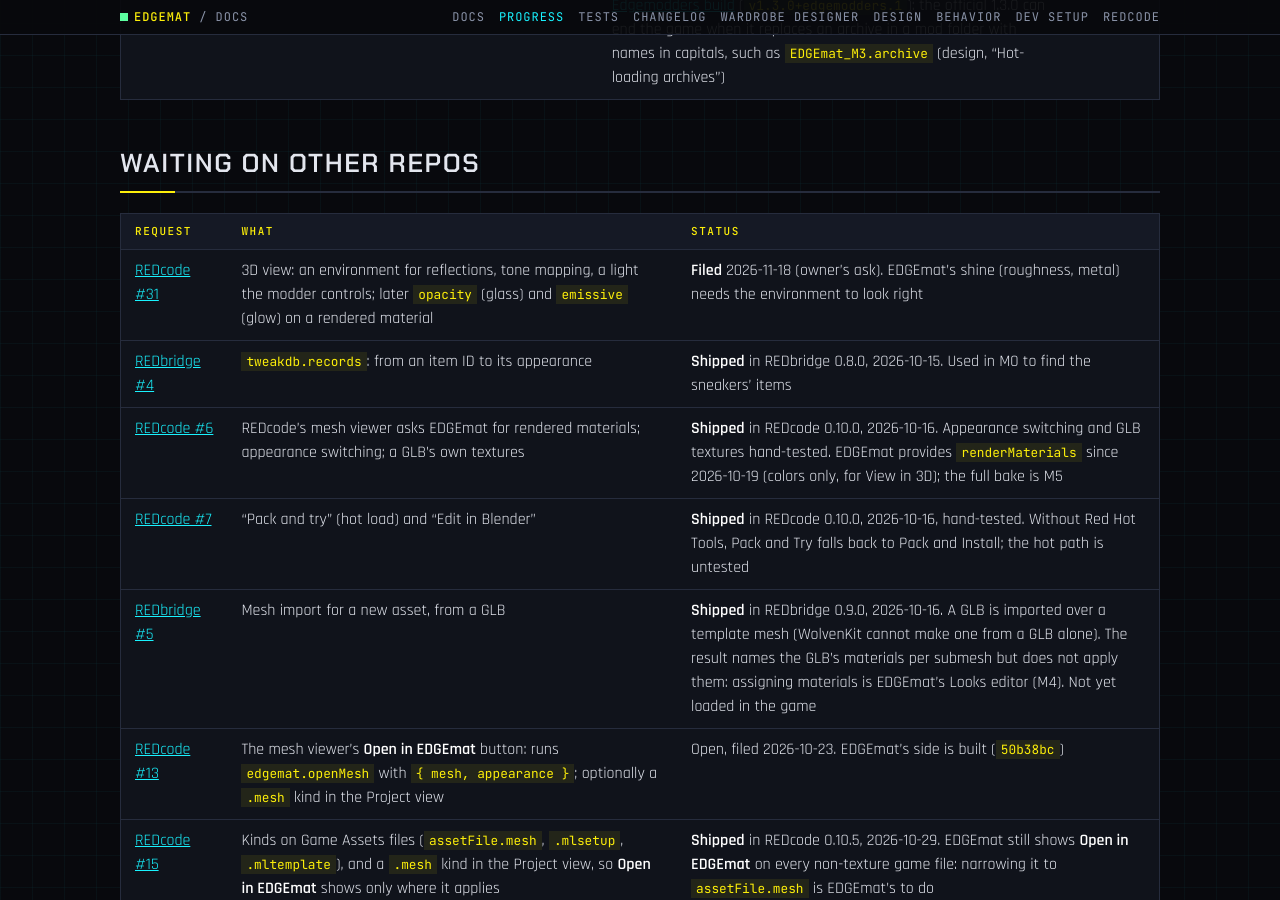
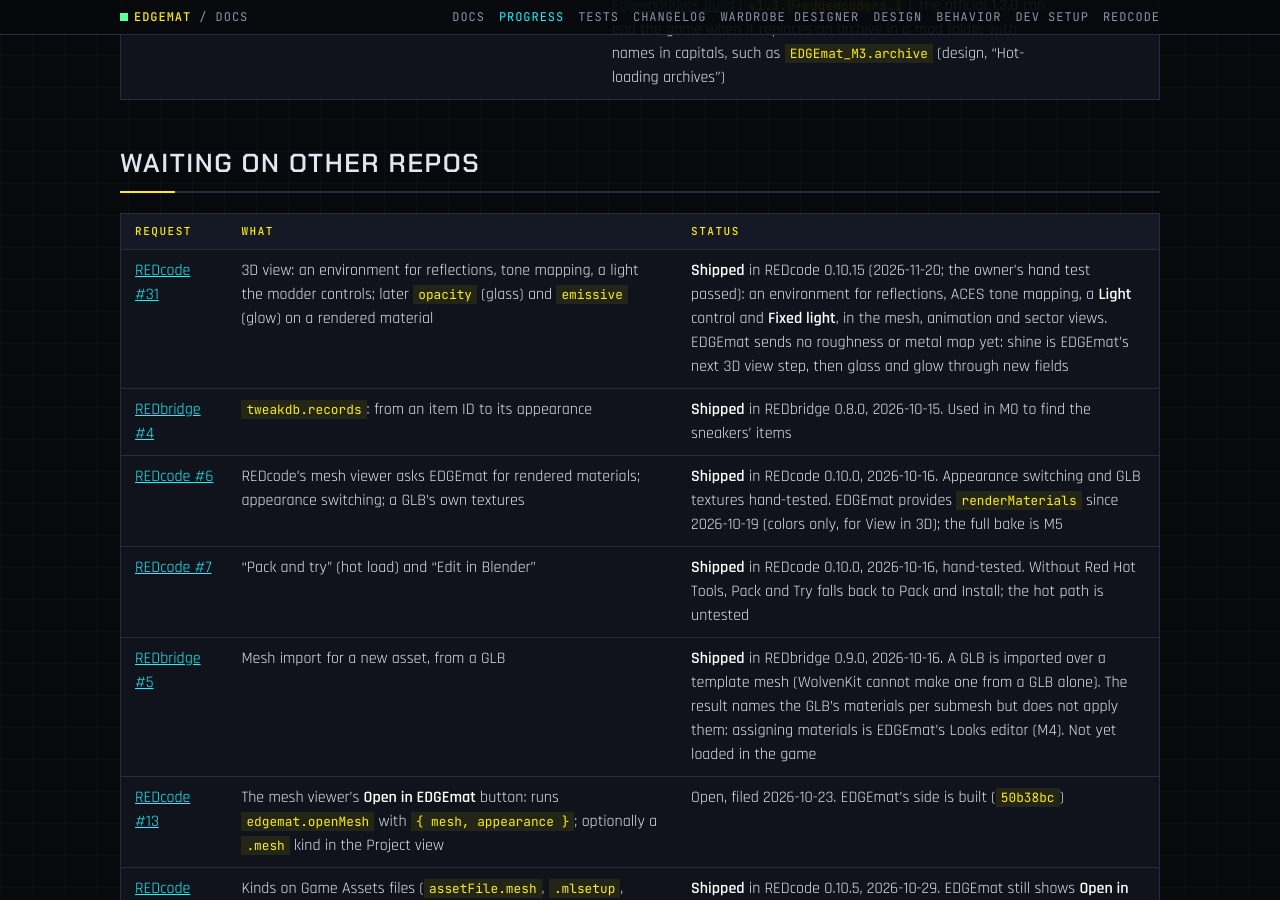
Before and after one commit to Edgemodders/EDGEmat, a Jekyll site: the page built from docs/progress.md, in a window 1280 px wide and 900 px high, scrolled down 1961 px. Built offline with Jekyll 4.4.1, drawn with Linux system fonts in a browser that asks for light colours; our own code applies the rules of GitHub Pages for plain Markdown files.

Commit message:
Progress: REDcode #31 shipped in REDcode 0.10.15; shine is EDGEmat's next 3D view step
Co-Authored-By: Claude Opus 5.5 <noreply@anthropic.com>

```diff
--- a/docs/progress.md
+++ b/docs/progress.md
@@ -34,7 +34,7 @@ Last updated 2026-11-03.
 
 | Request | What | Status |
 |---|---|---|
-| [REDcode #31](https://github.com/Edgemodders/REDcode/issues/31) | 3D view: an environment for reflections, tone mapping, a light the modder controls; later `opacity` (glass) and `emissive` (glow) on a rendered material | **Filed** 2026-11-18 (owner's ask). EDGEmat's shine (roughness, metal) needs the environment to look right |
+| [REDcode #31](https://github.com/Edgemodders/REDcode/issues/31) | 3D view: an environment for reflections, tone mapping, a light the modder controls; later `opacity` (glass) and `emissive` (glow) on a rendered material | **Shipped** in REDcode 0.10.15 (2026-11-20; the owner's hand test passed): an environment for reflections, ACES tone mapping, a **Light** control and **Fixed light**, in the mesh, animation and sector views. EDGEmat sends no roughness or metal map yet: shine is EDGEmat's next 3D view step, then glass and glow through new fields |
 | [REDbridge #4](https://github.com/Edgemodders/REDbridge/issues/4) | `tweakdb.records`: from an item ID to its appearance | **Shipped** in REDbridge 0.8.0, 2026-10-15. Used in M0 to find the sneakers' items |
 | [REDcode #6](https://github.com/Edgemodders/REDcode/issues/6) | REDcode's mesh viewer asks EDGEmat for rendered materials; appearance switching; a GLB's own textures | **Shipped** in REDcode 0.10.0, 2026-10-16. Appearance switching and GLB textures hand-tested. EDGEmat provides `renderMaterials` since 2026-10-19 (colors only, for View in 3D); the full bake is M5 |
 | [REDcode #7](https://github.com/Edgemodders/REDcode/issues/7) | "Pack and try" (hot load) and "Edit in Blender" | **Shipped** in REDcode 0.10.0, 2026-10-16, hand-tested. Without Red Hot Tools, Pack and Try falls back to Pack and Install; the hot path is untested |
```
